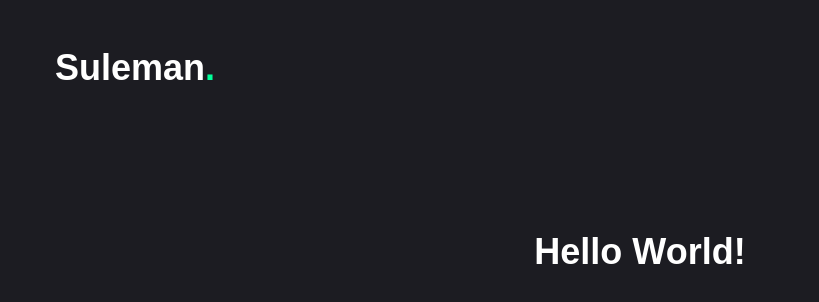
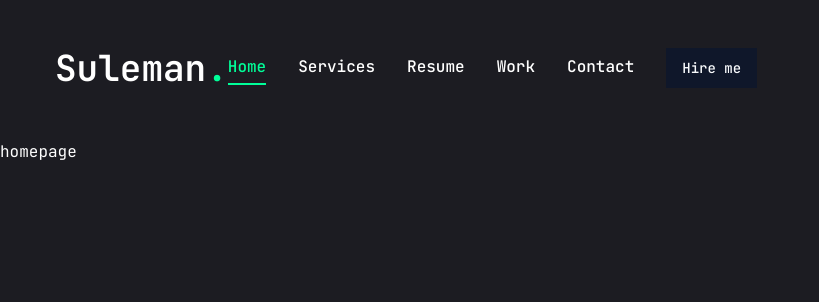
Before and after one commit to MSulSal/portfolio, a Next.js app: page / in a window 1280 px wide. Shown: the top 302 px of the page, without its empty margins (0-819 px from the left). Built offline with nearby package versions, Linux system fonts and the light colour scheme.

Commit message:
modify nav

```diff
--- a/src/app/globals.css
+++ b/src/app/globals.css
@@ -1,10 +1,6 @@
 @tailwind base;
 @tailwind components;
 @tailwind utilities;
-
-body {
-  font-family: Arial, Helvetica, sans-serif;
-}
 
 @layer base {
   body {
--- a/src/app/page.tsx
+++ b/src/app/page.tsx
@@ -1,7 +1,3 @@
 export default function Home() {
-  return (
-    <main className="flex flex-col items-center justify-between p-24">
-      <h1 className="text-4xl font-bold">Hello World!</h1>
-    </main>
-  );
+  return <main>homepage</main>;
 }
--- /dev/null
+++ b/src/app/services/pag.tsx
@@ -0,0 +1,7 @@
+import React from "react";
+
+const Services = () => {
+  return <div>services page</div>;
+};
+
+export default Services;
--- a/src/components/Header.tsx
+++ b/src/components/Header.tsx
@@ -1,17 +1,29 @@
 import Link from "next/link";
 import { Button } from "./ui/button";
+
+// components
+import Nav from "./Nav";
 
 const Header = () => {
   return (
     <header className="py-8 xl:py-12 text-white">
-      <div className="container mx-auto">
+      <div className="container mx-auto flex jutify-between items-center">
         {/* logo */}
         <Link href="/">
           <h1 className="text-4xl font-semibold">
             Suleman<span className="text-accent">.</span>
           </h1>
         </Link>
-        {/* desktop nav */}
+        {/* desktop nav & hire me button */}
+        <div className="hidden xl:flex items-center gap-8">
+          <Nav />
+          <Link href="/contact">
+            <Button>Hire me</Button>
+          </Link>
+        </div>
+
+        {/* mobile nav */}
+        <div className="xl:hidden">mobile nav</div>
       </div>
     </header>
   );
--- a/src/components/Nav.tsx
+++ b/src/components/Nav.tsx
@@ -1,7 +1,50 @@
-import React from "react";
+"use client";
+
+import Link from "next/link";
+import { usePathname } from "next/navigation";
+
+const links = [
+  {
+    name: "home",
+    path: "/",
+  },
+  {
+    name: "services",
+    path: "/services",
+  },
+  {
+    name: "resume",
+    path: "/resume",
+  },
+  {
+    name: "work",
+    path: "/work",
+  },
+  {
+    name: "contact",
+    path: "/contact",
+  },
+];
 
 const Nav = () => {
-  return <div>Nav</div>;
+  const pathname = usePathname();
+  return (
+    <nav className="flex gap-8">
+      {links.map((link, index) => {
+        return (
+          <Link
+            href={link.path}
+            key={index}
+            className={`${
+              link.path === pathname && "text-accent border-b-2 border-accent"
+            } capitalize font-medium hover:text-accent transitional-all`}
+          >
+            {link.name}
+          </Link>
+        );
+      })}
+    </nav>
+  );
 };
 
 export default Nav;
--- a/tailwind.config.ts
+++ b/tailwind.config.ts
@@ -12,12 +12,12 @@
     container: {
       center: true,
       padding: "15px",
-      screens: {
-        sm: "640px",
-        md: "768px",
-        lg: "960px",
-        xl: "1200px",
-      },
+    },
+    screens: {
+      sm: "640px",
+      md: "768px",
+      lg: "960px",
+      xl: "1200px",
     },
     fontFamily: {
       primary: "var(--font-jetbrainsMono)",
```
